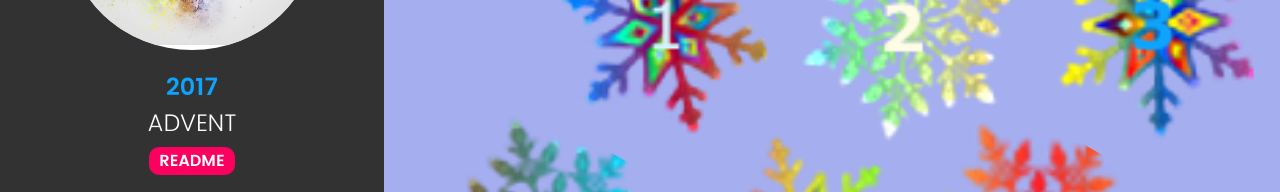
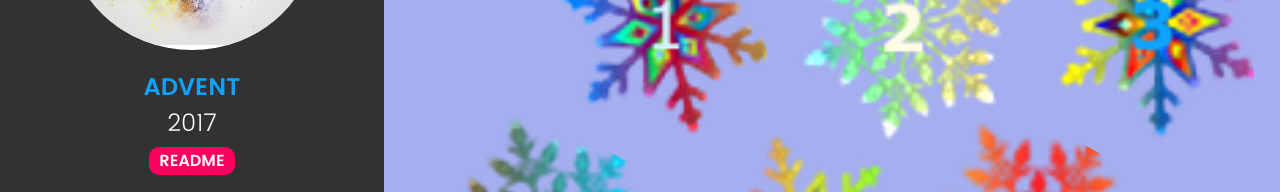
Before and after one commit to gipsi/advent, a plain HTML site: page index.html in a window 1280 px wide. Shown: the part 229-421 px from the top of the page. Drawn offline with nearby package versions, Linux system fonts and the light colour scheme.

Commit message:
Update index.html

```diff
--- a/index.html
+++ b/index.html
@@ -21,8 +21,8 @@
         <img src="images/robin.jpg" alt="robin"/>
 
       </div>
-	  <p class="name">2017</p>
-          <p class="jobrole">ADVENT</p>
+	  <p class="name">ADVENT</p>
+          <p class="jobrole">2017</p>
 
 	  <div class="button">
 	  <a href="#contact">
```
